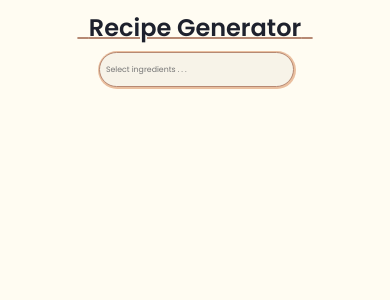
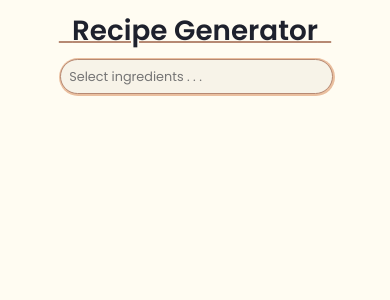
Before and after one commit to ericanderson85/RecipeGenerator, a Flask app: page / in a window 390 px wide. Shown: the top 300 px of the page. Run offline with Flask 3, Linux system fonts and the light colour scheme.

Commit message:
tweaked sizes

```diff
--- a/static/styles.css
+++ b/static/styles.css
@@ -220,11 +220,16 @@ u:before {
 
 @media (max-width: 600px) {
     .title {
-        font-size: 24px;
+        font-size: calc(2vw + 20px);
+    }
+
+    .title::after,
+    .title::before {
+        content: "\00a0\00a0";
     }
 
     .recipe img {
-        width: 180px;
+        width: 140px;
         height: 100px;
     }
 
@@ -239,15 +244,27 @@ u:before {
     .recipe-ingredients {
         font-size: 10px;
     }
-}
 
-@media (max-width: 400px) {
-
-    .title::after,
-    .title::before {
-        margin-left: auto;
-        margin-right: auto;
-        content: "\00a0\00a0";
+    #form {
+        width: 70%;
+        margin-left: 15%;
+        margin-bottom: 10px;
     }
 
+    .ingredient,
+    .autocomplete-list li,
+    .text-box,
+    .search {
+        font-size: calc(2vw + 5px);
+    }
+
+    .search {
+        width: 30%;
+    }
+
+    @media (max-width: 300px) {
+        .recipe img {
+            width: 100px;
+        }
+    }
 }
```
